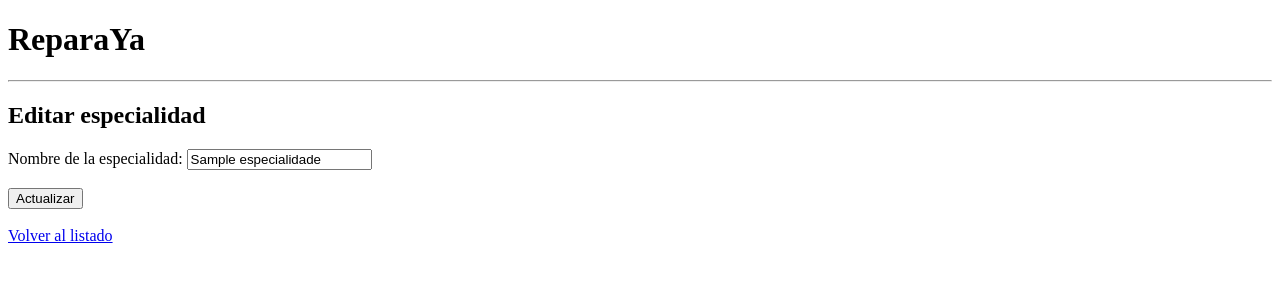
After one commit to EricKColl/ReparaYa-Producto2, a PHP site: page /public/especialidades/edit?id=1 in a window 1280 px wide. The commit adds this page. Shown: the top 300 px of the page. Run offline with PHP 8.4, Linux system fonts and the light colour scheme; tables that the repository leaves empty hold one stand-in row (values such as "Sample post").

Commit message:
feat: CRUD completo de especialidades (create, read, update, delete)
Se implementa el módulo completo de especialidades siguiendo arquitectura MVC:
- listado (READ)
- creación (CREATE)
- edición (UPDATE)
- eliminación (DELETE)

```diff
--- a/src/app/controllers/EspecialidadController.php
+++ b/src/app/controllers/EspecialidadController.php
@@ -15,4 +15,107 @@ class EspecialidadController extends Controller
             'especialidades' => $especialidades
         ]);
     }
+
+    public function create(): void
+    {
+        $this->render('especialidades/create', [
+            'title' => 'Crear especialidad - ReparaYa'
+        ]);
+    }
+
+    public function store(): void
+    {
+        if ($_SERVER['REQUEST_METHOD'] !== 'POST') {
+            header('Location: /public/especialidades');
+            exit;
+        }
+
+        $nombreEspecialidad = trim($_POST['nombre_especialidad'] ?? '');
+
+        if ($nombreEspecialidad === '') {
+            $this->render('especialidades/create', [
+                'title' => 'Crear especialidad - ReparaYa',
+                'error' => 'El nombre de la especialidad es obligatorio.'
+            ]);
+            return;
+        }
+
+        $especialidadModel = new Especialidad();
+        $especialidadModel->create($nombreEspecialidad);
+
+        header('Location: /public/especialidades');
+        exit;
+    }
+
+    public function edit(): void
+    {
+        $id = (int) ($_GET['id'] ?? 0);
+
+        if ($id <= 0) {
+            header('Location: /public/especialidades');
+            exit;
+        }
+
+        $especialidadModel = new Especialidad();
+        $especialidad = $especialidadModel->getById($id);
+
+        if (!$especialidad) {
+            header('Location: /public/especialidades');
+            exit;
+        }
+
+        $this->render('especialidades/edit', [
+            'title' => 'Editar especialidad - ReparaYa',
+            'especialidad' => $especialidad
+        ]);
+    }
+
+    public function update(): void
+    {
+        if ($_SERVER['REQUEST_METHOD'] !== 'POST') {
+            header('Location: /public/especialidades');
+            exit;
+        }
+
+        $id = (int) ($_POST['id'] ?? 0);
+        $nombreEspecialidad = trim($_POST['nombre_especialidad'] ?? '');
+
+        if ($id <= 0) {
+            header('Location: /public/especialidades');
+            exit;
+        }
+
+        if ($nombreEspecialidad === '') {
+            $especialidadModel = new Especialidad();
+            $especialidad = $especialidadModel->getById($id);
+
+            $this->render('especialidades/edit', [
+                'title' => 'Editar especialidad - ReparaYa',
+                'error' => 'El nombre de la especialidad es obligatorio.',
+                'especialidad' => $especialidad
+            ]);
+            return;
+        }
+
+        $especialidadModel = new Especialidad();
+        $especialidadModel->update($id, $nombreEspecialidad);
+
+        header('Location: /public/especialidades');
+        exit;
+    }
+     public function delete(): void
+    {
+    $id = (int) ($_GET['id'] ?? 0);
+
+    if ($id <= 0) {
+        header('Location: /public/especialidades');
+        exit;
+    }
+
+    $especialidadModel = new Especialidad();
+    $especialidadModel->delete($id);
+
+    header('Location: /public/especialidades');
+    exit;
+    }
 }
--- a/src/app/models/Especialidad.php
+++ b/src/app/models/Especialidad.php
@@ -9,4 +9,40 @@ class Especialidad extends Model
         $stmt = $this->db->query("SELECT * FROM especialidades ORDER BY id ASC");
         return $stmt->fetchAll();
     }
+
+    public function getById(int $id): array|false
+    {
+        $stmt = $this->db->prepare("SELECT * FROM especialidades WHERE id = :id");
+        $stmt->execute([
+            'id' => $id
+        ]);
+
+        return $stmt->fetch();
+    }
+
+    public function create(string $nombreEspecialidad): bool
+    {
+        $stmt = $this->db->prepare("INSERT INTO especialidades (nombre_especialidad) VALUES (:nombre)");
+        return $stmt->execute([
+            'nombre' => $nombreEspecialidad
+        ]);
+    }
+
+    public function update(int $id, string $nombreEspecialidad): bool
+    {
+        $stmt = $this->db->prepare("UPDATE especialidades SET nombre_especialidad = :nombre WHERE id = :id");
+        return $stmt->execute([
+            'id' => $id,
+            'nombre' => $nombreEspecialidad
+        ]);
+    }
+    public function delete(int $id): bool
+    {
+    $stmt = $this->db->prepare("DELETE FROM especialidades WHERE id = :id");
+    return $stmt->execute([
+        'id' => $id
+    ]);
+    }
+
+
 }
--- /dev/null
+++ b/src/app/views/especialidades/edit.php
@@ -0,0 +1,27 @@
+<h2>Editar especialidad</h2>
+
+<?php if (!empty($error)): ?>
+    <p><?= htmlspecialchars($error) ?></p>
+<?php endif; ?>
+
+<form action="/public/especialidades/update" method="POST">
+    <input type="hidden" name="id" value="<?= htmlspecialchars($especialidad['id']) ?>">
+
+    <div>
+        <label for="nombre_especialidad">Nombre de la especialidad:</label>
+        <input
+            type="text"
+            id="nombre_especialidad"
+            name="nombre_especialidad"
+            value="<?= htmlspecialchars($especialidad['nombre_especialidad']) ?>"
+        >
+    </div>
+
+    <br>
+
+    <button type="submit">Actualizar</button>
+</form>
+
+<br>
+
+<a href="/public/especialidades">Volver al listado</a>
--- a/src/app/views/especialidades/index.php
+++ b/src/app/views/especialidades/index.php
@@ -1,4 +1,8 @@
 <h2>Listado de especialidades</h2>
+
+<a href="/public/especialidades/create">Nueva especialidad</a>
+
+<br><br>
 
 <?php if (empty($especialidades)): ?>
     <p>No hay especialidades registradas.</p>
@@ -7,6 +11,8 @@
         <?php foreach ($especialidades as $especialidad): ?>
             <li>
                 <?= htmlspecialchars($especialidad['nombre_especialidad']) ?>
+                - <a href="/public/especialidades/edit?id=<?= htmlspecialchars($especialidad['id']) ?>">Editar</a>
+                - <a href="/public/especialidades/delete?id=<?= htmlspecialchars($especialidad['id']) ?>">Eliminar</a>
             </li>
         <?php endforeach; ?>
     </ul>
--- a/src/core/Router.php
+++ b/src/core/Router.php
@@ -18,6 +18,40 @@ class Router
             return;
         }
 
+        if ($path === '/public/especialidades/create') {
+            require_once __DIR__ . '/../app/controllers/EspecialidadController.php';
+            $controller = new EspecialidadController();
+            $controller->create();
+            return;
+        }
+
+        if ($path === '/public/especialidades/store') {
+            require_once __DIR__ . '/../app/controllers/EspecialidadController.php';
+            $controller = new EspecialidadController();
+            $controller->store();
+            return;
+        }
+
+        if ($path === '/public/especialidades/edit') {
+            require_once __DIR__ . '/../app/controllers/EspecialidadController.php';
+            $controller = new EspecialidadController();
+            $controller->edit();
+            return;
+        }
+
+        if ($path === '/public/especialidades/update') {
+            require_once __DIR__ . '/../app/controllers/EspecialidadController.php';
+            $controller = new EspecialidadController();
+            $controller->update();
+            return;
+        }
+        if ($path === '/public/especialidades/delete') {
+        require_once __DIR__ . '/../app/controllers/EspecialidadController.php';
+        $controller = new EspecialidadController();
+        $controller->delete();
+        return;
+        }
+
         http_response_code(404);
         require __DIR__ . '/../app/views/errors/404.php';
     }
```
Also changed, not shown: src/app/views/especialidades/create.php (added, +20 -0 lines).
